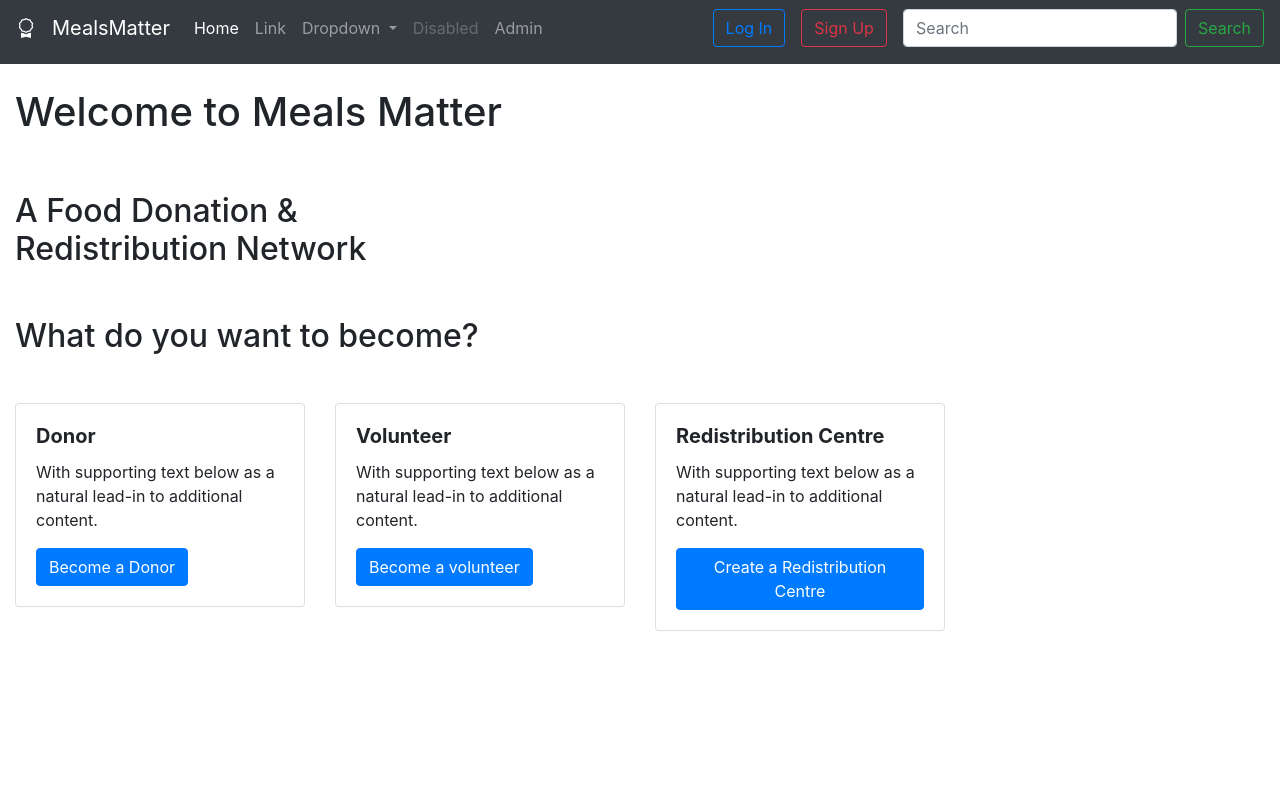
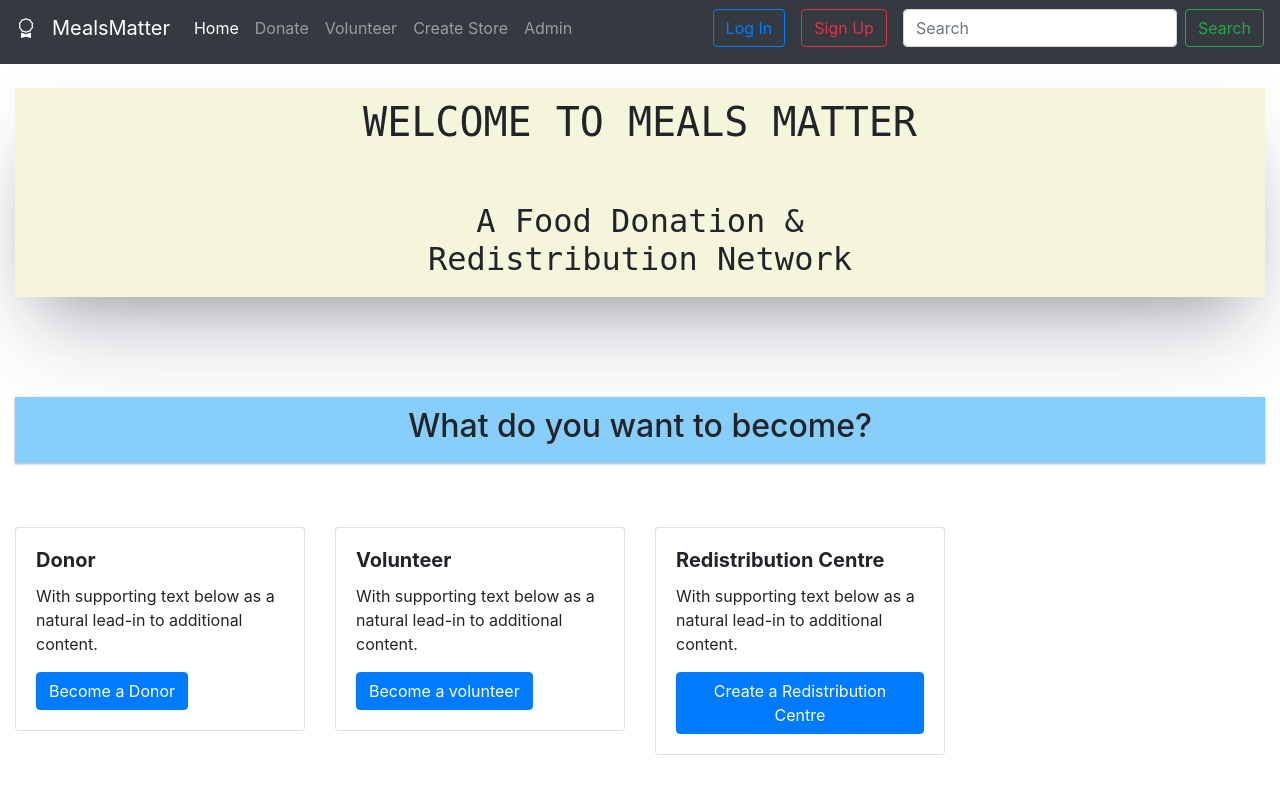
Before and after one commit to ifratrawak/SWE-Project, a Django app: page / in a window 1280 px wide. Run offline with Django 4.2, Linux system fonts and the light colour scheme.

Commit message:
2nd commit-- Rawak

```diff
--- a/djangoProjectFinal/urls.py
+++ b/djangoProjectFinal/urls.py
@@ -25,6 +25,7 @@ urlpatterns = [
     path('admin/', admin.site.urls),
     path('', views.home, name='home'),
     path('accounts/', include('accounts.urls')),
+    path('donations/', include('donations.urls')),
 
 ]
 
--- /dev/null
+++ b/donations/urls.py
@@ -0,0 +1,8 @@
+from django.contrib import admin
+from django.contrib.auth import views as auth_views
+from django.urls import path
+from . import views as doner_views
+
+urlpatterns = [
+    path('doner-reg', doner_views.doner_registration, name='doner-reg'),
+]
--- a/donations/views.py
+++ b/donations/views.py
@@ -1,3 +1,8 @@
 from django.shortcuts import render
 
 # Create your views here.
+
+def doner_registration(request):
+    return render(request, 'become_donor.html',{
+
+    })
--- /dev/null
+++ b/static/home.css
@@ -0,0 +1,21 @@
+.boxy{
+    box-shadow: rgba(255, 255, 255, 0.1) 0px 1px 1px 0px inset, rgba(50, 50, 93, 0.25) 0px 50px 100px -20px, rgba(0, 0, 0, 0.3) 0px 30px 60px -30px;
+    padding : 10px;
+    font-family: Andale Mono, Monospace;
+    text-align: center;
+    background-color: beige;
+}
+.boxy2{
+    margin-top: 100px;
+    box-shadow: rgba(0, 0, 0, 0.12) 0px 1px 3px, rgba(0, 0, 0, 0.24) 0px 1px 2px;
+    text-align: center;
+    padding:10px;
+    background-color: lightskyblue;
+}
+
+.boxy3{
+
+    margin-top: 4rem;
+    align-items: center;
+
+}
--- a/templates/home.html
+++ b/templates/home.html
@@ -9,20 +9,26 @@
 <body>
 
 {% block content %}
+{% load static %}
+    <link rel="stylesheet" type="text/css"
+          href="{% static "home.css" %}">
 
-<h1>Welcome to Meals Matter <br><br></h1><h2>A Food Donation &<br>Redistribution Network</h2>
 
-<div class="mt-5 mb-5">
+    <div class="boxy">
+        <h1>WELCOME TO MEALS MATTER <br><br></h1><h2>A Food Donation &<br>Redistribution Network</h2>
+    </div>
+<div class="boxy2">
 <h2>What do you want to become? </h2>
 </div>
 
+    <div class="boxy3">
    <div class="row">
   <div class="col-sm-3 mb-3 mb-sm-0">
     <div class="card">
       <div class="card-body">
         <h5 class="card-title"><strong>Donor</strong></h5>
         <p class="card-text">With supporting text below as a natural lead-in to additional content.</p>
-        <a href="#" class="btn btn-primary">Become a Donor</a>
+        <a href="{% url 'doner-reg' %}" class="btn btn-primary">Become a Donor</a>
       </div>
     </div>
   </div>
@@ -45,7 +51,7 @@
     </div>
   </div>
 </div>
-
+</div>
 {% endblock %}
 
 </body>
--- a/templates/navbar.html
+++ b/templates/navbar.html
@@ -25,21 +25,24 @@
         <a class="nav-link" href="{% url 'home' %}">Home <span class="sr-only">(current)</span></a>
       </li>
       <li class="nav-item">
-        <a class="nav-link" href="#">Link</a>
+        <a class="nav-link" href="{% url 'doner-reg' %}">Donate</a>
       </li>
-      <li class="nav-item dropdown">
-        <a class="nav-link dropdown-toggle" href="#" id="navbarDropdown" role="button" data-toggle="dropdown" aria-haspopup="true" aria-expanded="false">
-          Dropdown
-        </a>
-        <div class="dropdown-menu" aria-labelledby="navbarDropdown">
-          <a class="dropdown-item" href="#">Action</a>
-          <a class="dropdown-item" href="#">Another action</a>
-          <div class="dropdown-divider"></div>
-          <a class="dropdown-item" href="#">Something else here</a>
-        </div>
+{#      <li class="nav-item dropdown">#}
+{#        <a class="nav-link dropdown-toggle" href="#" id="navbarDropdown" role="button" data-toggle="dropdown" aria-haspopup="true" aria-expanded="false">#}
+{#          Dropdown#}
+{#        </a>#}
+{#        <div class="dropdown-menu" aria-labelledby="navbarDropdown">#}
+{#          <a class="dropdown-item" href="#">Action</a>#}
+{#          <a class="dropdown-item" href="#">Another action</a>#}
+{#          <div class="dropdown-divider"></div>#}
+{#          <a class="dropdown-item" href="#">Something else here</a>#}
+{#        </div>#}
+{#      </li>#}
+      <li class="nav-item">
+        <a class="nav-link" href="#">Volunteer</a>
       </li>
-      <li class="nav-item">
-        <a class="nav-link disabled" href="#">Disabled</a>
+        <li class="nav-item">
+        <a class="nav-link" href="#">Create Store</a>
       </li>
         <li class="nav-item">
         <a class="nav-link" href="http://127.0.0.1:8000/admin/">Admin</a>
@@ -84,6 +87,9 @@
 
     {% endblock %}
 </div>
+    <script src="https://cdn.jsdelivr.net/npm/bootstrap@5.3.2/dist/js/bootstrap.bundle.min.js" integrity="sha384-C6RzsynM9kWDrMNeT87bh95OGNyZPhcTNXj1NW7RuBCsyN/o0jlpcV8Qyq46cDfL" crossorigin="anonymous"></script>
+    <script src="https://cdn.jsdelivr.net/npm/@popperjs/core@2.11.8/dist/umd/popper.min.js" integrity="sha384-I7E8VVD/ismYTF4hNIPjVp/Zjvgyol6VFvRkX/vR+Vc4jQkC+hVqc2pM8ODewa9r" crossorigin="anonymous"></script>
+<script src="https://cdn.jsdelivr.net/npm/bootstrap@5.3.2/dist/js/bootstrap.min.js" integrity="sha384-BBtl+eGJRgqQAUMxJ7pMwbEyER4l1g+O15P+16Ep7Q9Q+zqX6gSbd85u4mG4QzX+" crossorigin="anonymous"></script>
 </body>
 </html>
 
```
Also changed, not shown: donations/templates/become_donor.html (+81 -0 lines), static/become_donor.css (added, +26 -0 lines), db.sqlite3, djangoProjectFinal/views.py (line endings or trailing spaces).
